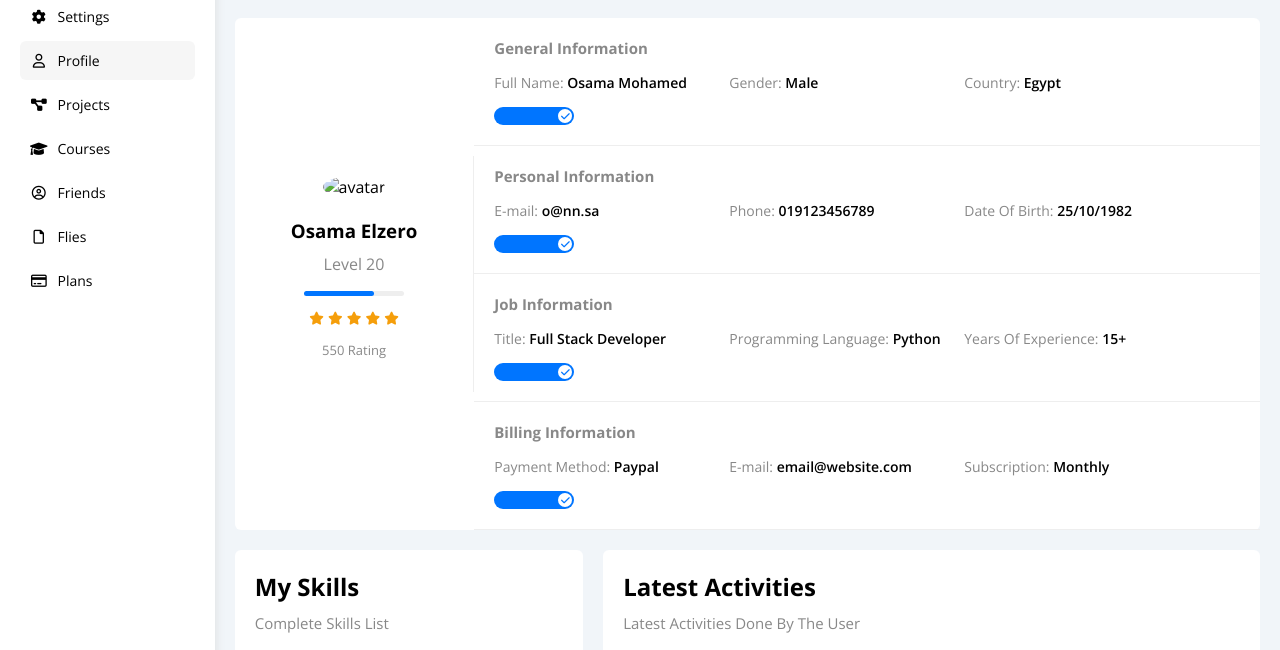
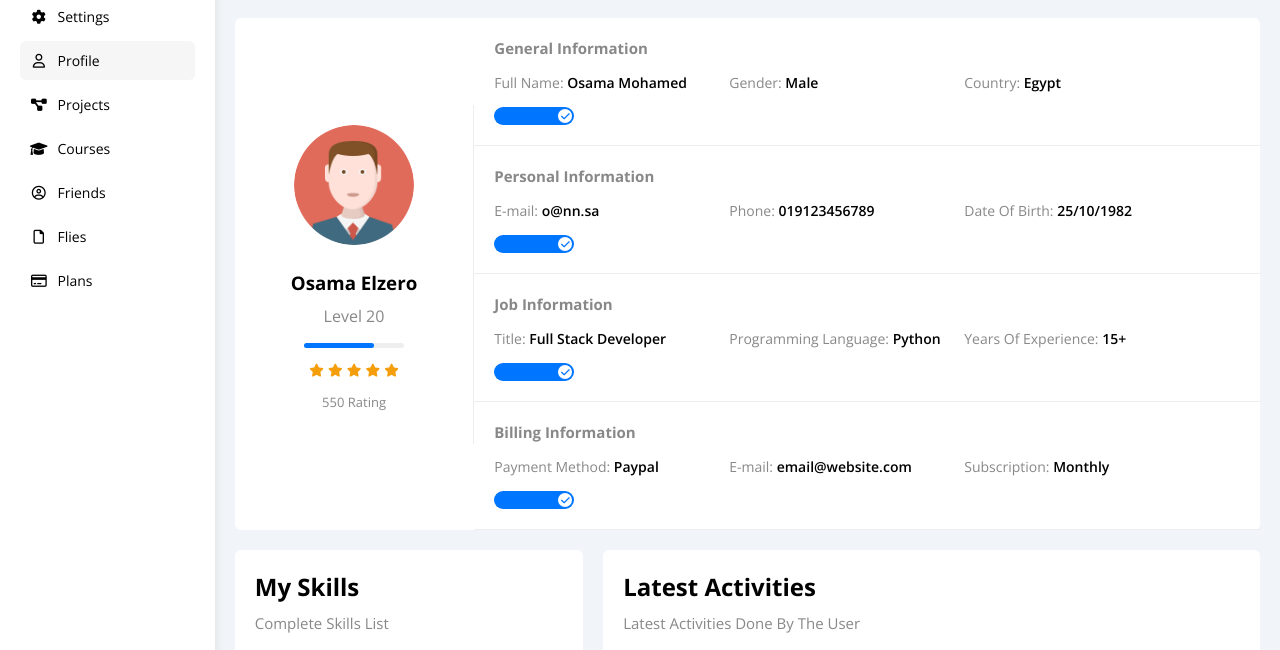
Before and after one commit to selmyabed/HTML-CSS-Template_Four, a plain HTML site: page profile.html in a window 1280 px wide. Shown: the part 142-792 px from the top of the page. Drawn offline with nearby package versions, Linux system fonts and the light colour scheme; the site is published under a folder, as on GitHub Pages, so addresses that start at the root find nothing; a web font is replaced by a local one.

Commit message:
Remove "/"

```diff
--- a/profile.html
+++ b/profile.html
@@ -97,7 +97,7 @@
                 <!-- start OverView -->
                 <div class="overview align-center bg-white rad-6 mb-20">
                     <div class="avatar-box txt-c p-20">
-                        <img class="avatar mb-20 rad-half" src="/imgs/avatar.png" alt="avatar">
+                        <img class="avatar mb-20 rad-half" src="imgs/avatar.png" alt="avatar">
                         <h3 class="m-0">Osama Elzero</h3>
                         <p class="c-grey mt-10">Level 20</p>
                         <div class="level bg-eee rad-6 p-relative">
```
